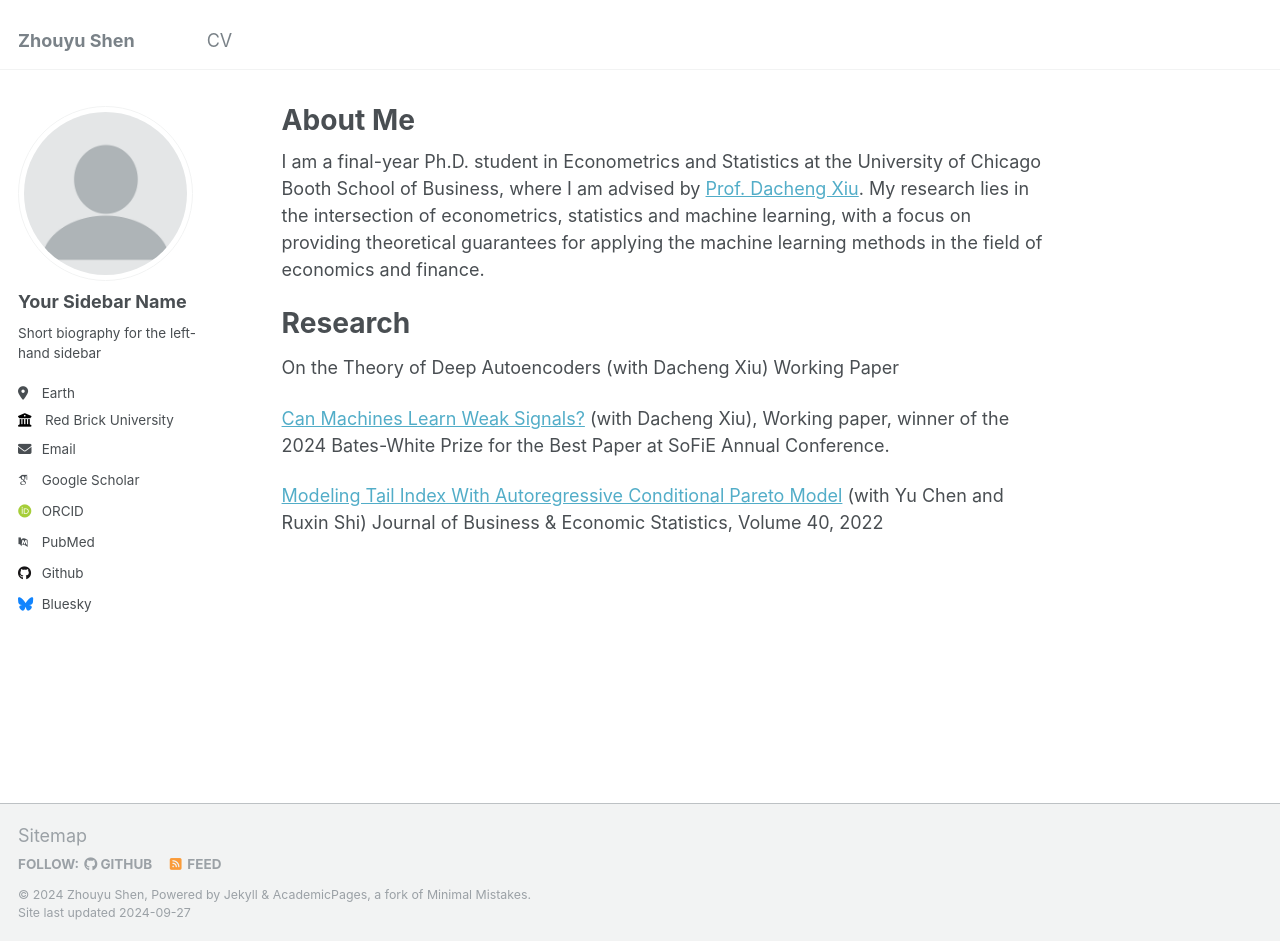
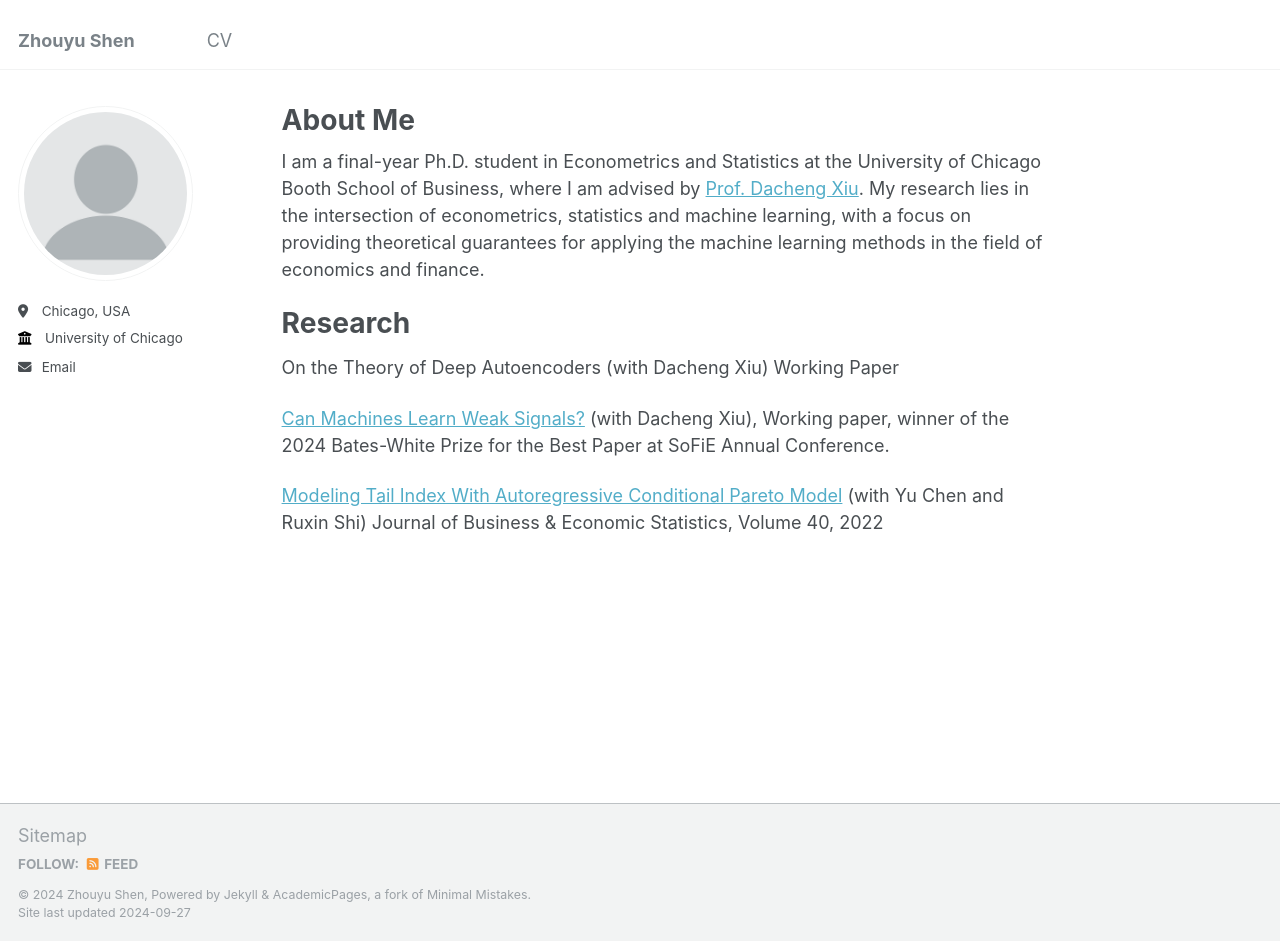
Before and after one commit to szyu123/zhouyushen, a Jekyll site: the page built from _pages/about.md, in a window 1280 px wide and 941 px high. Built offline with Jekyll 4.4.1, drawn with Linux system fonts in a browser that asks for light colours; some web fonts are replaced.

Commit message:
Update _config.yml

```diff
--- a/_config.yml
+++ b/_config.yml
@@ -22,33 +22,33 @@ repository               : "academicpages/academicpages.github.io"
 author:
   # Biographic information
   avatar           : "profile.png"
-  name             : "Your Sidebar Name"
+  name             : ""
   pronouns         : # example: "she/her"
-  bio              : "Short biography for the left-hand sidebar"
-  location         : "Earth"
-  employer         : "Red Brick University"
+  bio              : ""
+  location         : "Chicago, USA"
+  employer         : "University of Chicago"
   uri              : # URL
-  email            : "none@example.org"
+  email            : "zshen10@chicagobooth.edu"
 
   # Academic websites
   arxiv            : # URL - Update with the correct link to your profile
-  googlescholar    : "https://scholar.google.com/citations?user=PS_CX0AAAAAJ"
+  googlescholar    : #"https://scholar.google.com/citations?user=PS_CX0AAAAAJ"
   impactstory      : # URL
-  orcid            : "http://orcid.org/yourorcidurl"
+  orcid            : #"http://orcid.org/yourorcidurl"
   semantic         : # URL
-  pubmed           : "https://www.ncbi.nlm.nih.gov/pubmed/?term=john+snow"
+  pubmed           : #"https://www.ncbi.nlm.nih.gov/pubmed/?term=john+snow"
   researchgate     : # URL
 
   # Repositories and software development
   bitbucket        : # Username - Update with your username on the site
   codepen          : # Username
   dribbble         : # Username
-  github           : "academicpages"
+  github           : #"academicpages"
   kaggle           : # Username
   stackoverflow    : # User number or user number and name (i.e., use "1" or "1/jeff-atwood")
 
   # Social media
-  bluesky          : "bsky.app" # Replace this with you Bluesky username
+  bluesky          : #"bsky.app" # Replace this with you Bluesky username
   facebook         : # Username
   flickr           : # Username
   foursquare       : # Username
```
